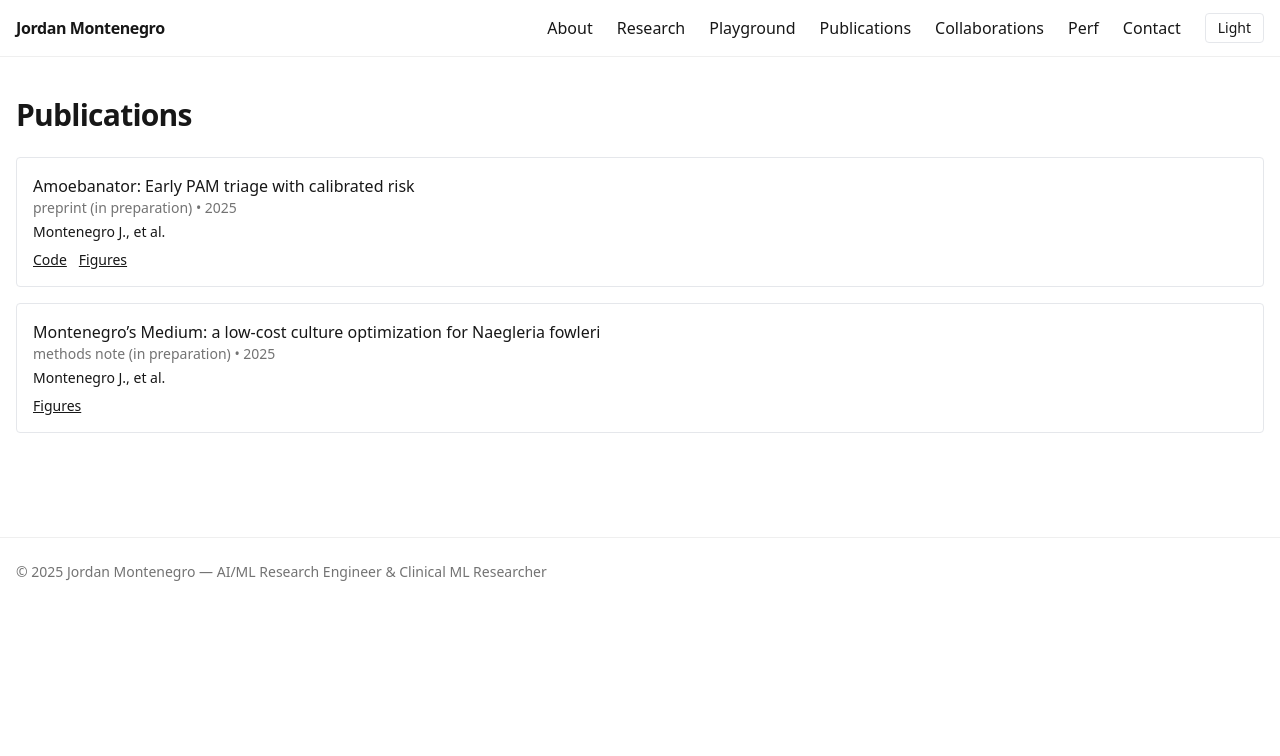
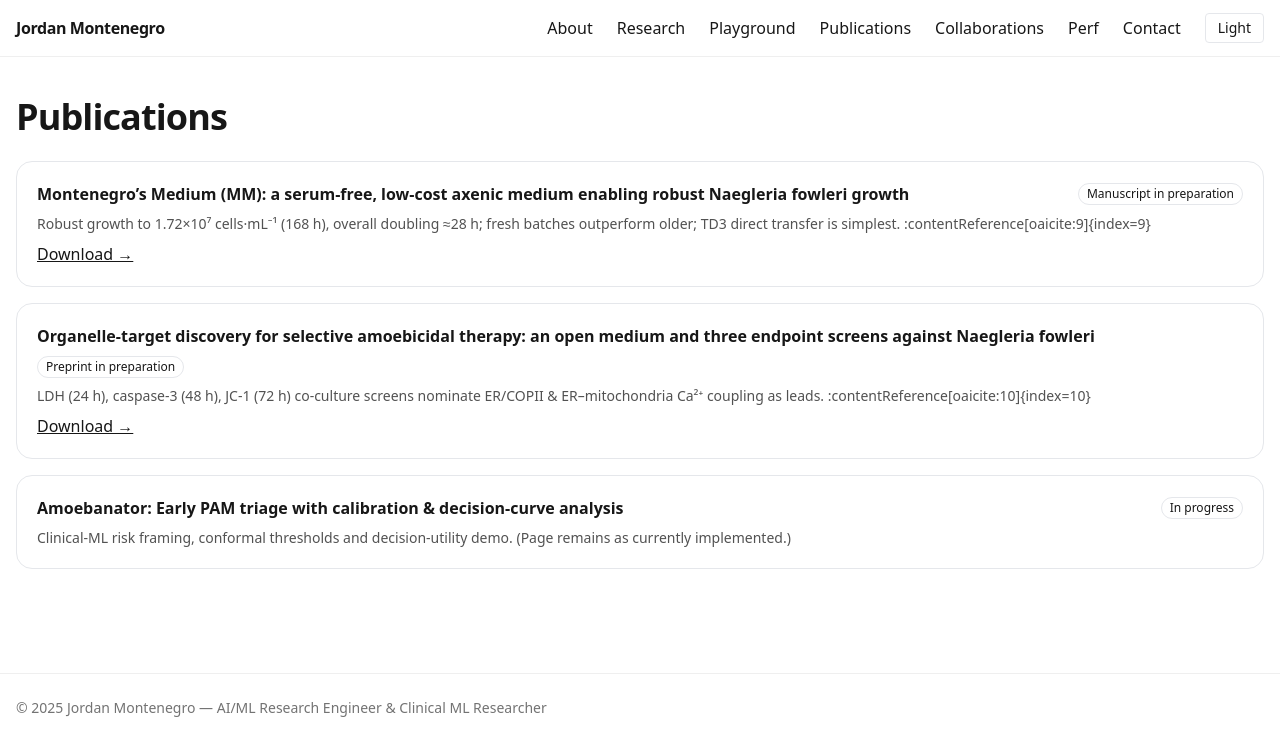
Before and after one commit to ljm234/ljm234.github.io, a Next.js app: page /publications in a window 1280 px wide. Shown: the top 756 px of the page. Built offline with nearby package versions, Linux system fonts and the light colour scheme.

Commit message:
research: add Montenegro’s Medium + Organelle-targets pages; update Home, Research, Publications

```diff
--- a/src/app/page.jsx
+++ b/src/app/page.jsx
@@ -1,7 +1,6 @@
 export default function Home() {
   return (
     <div className="space-y-10">
-      {/* HERO */}
       <section className="grid md:grid-cols-2 gap-8 items-center">
         <div>
           <h1
@@ -14,10 +13,7 @@ export default function Home() {
             I build and research ML for medicine and applied CS, to serve real people.
           </p>
           <div className="mt-6 flex flex-wrap gap-3">
-            <a
-              href="/research"
-              className="rounded bg-black text-white dark:bg-white dark:text-black px-4 py-2"
-            >
+            <a href="/research" className="rounded bg-black text-white dark:bg-white dark:text-black px-4 py-2">
               View Research and Projects
             </a>
             <a href="/playground" className="rounded border px-4 py-2">
@@ -25,21 +21,10 @@ export default function Home() {
             </a>
           </div>
           <div className="mt-3 flex flex-wrap gap-4">
-            <a
-              href="/downloads/Jordan-Montenegro-CV.pdf"
-              className="text-sm underline"
-            >
-              CV (PDF)
-            </a>
-            <a
-              href="/downloads/Research-Summary.pdf"
-              className="text-sm underline"
-            >
-              One-page Research Summary
-            </a>
+            <a href="/downloads/Jordan-Montenegro-CV.pdf" className="text-sm underline">CV (PDF)</a>
+            <a href="/downloads/Research-Summary.pdf" className="text-sm underline">One-page Research Summary</a>
           </div>
         </div>
-
         <div className="grid grid-cols-3 gap-4">
           <Metric k="3–5×" v="Montenegro’s Medium growth" />
           <Metric k="16-pt" v="Amoebanator triage score" />
@@ -55,24 +40,22 @@ export default function Home() {
 
       {/* HIGHLIGHTS */}
       <section>
-        <h2 className="text-2xl font-semibold tracking-tight mb-4">
-          Research highlights
-        </h2>
+        <h2 className="text-2xl font-semibold tracking-tight mb-4">Research highlights</h2>
         <div className="grid md:grid-cols-3 gap-6">
           <Card
-            title="Amoebanator CDS"
+            title="Amoebanator: Early PAM Triage CDS"
             href="/research/amoebanator"
-            desc="Early PAM triage with risk calibration, decision curve, and explainability."
+            desc="Risk model with calibration, decision curve, and explainability."
           />
           <Card
-            title="Montenegro’s Medium"
+            title="Montenegro’s Medium (MM)"
             href="/research/montenegro-medium"
-            desc="Low-cost culture medium with 3–5× growth for Naegleria fowleri."
+            desc="Serum-free, low-cost axenic medium enabling robust N. fowleri growth."
           />
           <Card
-            title="ER-Stress in N. fowleri"
-            href="/research/er-stress"
-            desc="Drug response assays and mitochondrial dysfunction signatures."
+            title="Organelle-Target Discovery for Selective Therapy"
+            href="/research/organelle-targets"
+            desc="ER/COPII & ER–mitochondria Ca²⁺ coupling nominated via LDH/Caspase/JC-1 screens."
           />
         </div>
       </section>
@@ -89,16 +72,11 @@ function Metric({ k, v }) {
   );
 }
 function Logo({ children }) {
-  return (
-    <div className="text-sm px-3 py-1 rounded border">{children}</div>
-  );
+  return <div className="text-sm px-3 py-1 rounded border">{children}</div>;
 }
 function Card({ title, desc, href }) {
   return (
-    <a
-      href={href}
-      className="rounded-lg border p-4 hover:bg-neutral-50 dark:hover:bg-neutral-900"
-    >
+    <a href={href} className="rounded-lg border p-4 hover:bg-neutral-50 dark:hover:bg-neutral-900">
       <div className="font-semibold">{title}</div>
       <div className="text-sm mt-1 text-neutral-500">{desc}</div>
       <div className="text-xs mt-3 underline">Read more →</div>
--- a/src/app/publications/page.jsx
+++ b/src/app/publications/page.jsx
@@ -1,34 +1,41 @@
-import pubs from "./pubs.json";
+export const metadata = { title: "Publications — Jordan Montenegro" };
 
-export const metadata = {
-  title: "Publications — Jordan Montenegro",
-  description: "Preprints, methods notes, posters, and code/data links.",
-};
+function Pub({ title, status, notes, href }) {
+  return (
+    <li className="rounded-2xl border p-5">
+      <div className="flex flex-wrap items-center justify-between gap-2">
+        <h3 className="font-semibold">{title}</h3>
+        <span className="text-xs rounded-full border px-2 py-0.5">{status}</span>
+      </div>
+      {notes && <p className="mt-2 text-sm text-neutral-600 dark:text-neutral-300">{notes}</p>}
+      {href && <a className="mt-2 inline-block underline" href={href}>Download →</a>}
+    </li>
+  );
+}
 
-export default function Publications(){
+export default function PublicationsPage() {
   return (
-    <div>
-      <h1 className="text-3xl font-bold tracking-tight mb-6">Publications</h1>
-      {(!Array.isArray(pubs) || pubs.length === 0) ? (
-        <p className="text-sm text-neutral-500">Nothing listed yet. Check back soon.</p>
-      ) : (
-        <ul className="space-y-4">
-          {pubs.map((p,i)=>(
-            <li key={i} className="rounded border p-4">
-              <div className="font-medium">{p.title}</div>
-              <div className="text-sm text-neutral-500">{p.status} • {p.year}</div>
-              {p.authors && <div className="text-sm mt-1">{p.authors}</div>}
-              <div className="mt-2 flex flex-wrap gap-3 text-sm">
-                {p.links?.pdf && <a className="underline" href={p.links.pdf}>PDF</a>}
-                {p.links?.code && <a className="underline" href={p.links.code}>Code</a>}
-                {p.links?.data && <a className="underline" href={p.links.data}>Data</a>}
-                {p.links?.figures && <a className="underline" href={p.links.figures}>Figures</a>}
-                {p.links?.doi && <a className="underline" href={p.links.doi}>DOI</a>}
-              </div>
-            </li>
-          ))}
-        </ul>
-      )}
+    <div className="space-y-6">
+      <h1 className="text-4xl font-bold tracking-tight">Publications</h1>
+      <ul className="space-y-4">
+        <Pub
+          title="Montenegro’s Medium (MM): a serum-free, low-cost axenic medium enabling robust Naegleria fowleri growth"
+          status="Manuscript in preparation"
+          notes="Robust growth to 1.72×10⁷ cells·mL⁻¹ (168 h), overall doubling ≈28 h; fresh batches outperform older; TD3 direct transfer is simplest. :contentReference[oaicite:9]{index=9}"
+          href="/papers/montenegro-medium.docx"
+        />
+        <Pub
+          title="Organelle-target discovery for selective amoebicidal therapy: an open medium and three endpoint screens against Naegleria fowleri"
+          status="Preprint in preparation"
+          notes="LDH (24 h), caspase-3 (48 h), JC-1 (72 h) co-culture screens nominate ER/COPII & ER–mitochondria Ca²⁺ coupling as leads. :contentReference[oaicite:10]{index=10}"
+          href="/papers/organelle-targets.docx"
+        />
+        <Pub
+          title="Amoebanator: Early PAM triage with calibration & decision-curve analysis"
+          status="In progress"
+          notes="Clinical-ML risk framing, conformal thresholds and decision-utility demo. (Page remains as currently implemented.)"
+        />
+      </ul>
     </div>
   );
 }
--- /dev/null
+++ b/src/app/research/montenegro-medium/page.jsx
@@ -0,0 +1,35 @@
+export const metadata = {
+  title: "Montenegro’s Medium (MM) — Jordan Montenegro",
+  description: "Serum-free, low-cost axenic medium enabling robust Naegleria fowleri growth.",
+};
+
+export default function Page() {
+  return (
+    <div className="space-y-6">
+      <h1 className="text-3xl font-bold tracking-tight">Montenegro’s Medium (MM)</h1>
+
+      <p className="text-neutral-700 dark:text-neutral-300">
+        A simple <strong>serum-free, low-cost</strong> axenic medium that supports robust{" "}
+        <em>Naegleria fowleri</em> growth and routine passaging. Mean density rose from
+        2.05×10<sup>5</sup> to 1.72×10<sup>7</sup> cells·mL⁻¹ over 168 h with an overall
+        doubling time ≈ 28 h; early windows were faster (≈12 h at 0–24 h; ≈9 h at 24–48 h).
+        Fresh batches outperformed 30–35-day batches at 48 h (~1.55×) and 72 h (~2.77×);
+        direct transfer at Day 3 (TD3) matched or beat centrifuge transfer and is the simplest default. :contentReference[oaicite:2]{index=2}
+      </p>
+
+      <ul className="list-disc pl-6">
+        <li>Ingredients are common; no antibiotics; standard sterile technique. :contentReference[oaicite:3]{index=3}</li>
+        <li>Repeated subculture &gt;50 passages without loss of routine growth. :contentReference[oaicite:4]{index=4}</li>
+        <li>Cost check ≈ $0.12–$0.36 / 100 mL vs $8–$23 for serum formulas. :contentReference[oaicite:5]{index=5}</li>
+      </ul>
+
+      <div className="rounded-lg border p-4">
+        <div className="font-medium mb-2">Downloads</div>
+        <ul className="list-disc pl-6">
+          <li><a className="underline" href="/papers/montenegro-medium.docx">Manuscript (DOCX)</a></li>
+          <li><a className="underline" href="/downloads/Research-Summary.pdf">One-page summary</a></li>
+        </ul>
+      </div>
+    </div>
+  );
+}
--- /dev/null
+++ b/src/app/research/organelle-targets/page.jsx
@@ -0,0 +1,35 @@
+export const metadata = {
+  title: "Montenegro’s Medium (MM) — Jordan Montenegro",
+  description: "Serum-free, low-cost axenic medium enabling robust Naegleria fowleri growth.",
+};
+
+export default function Page() {
+  return (
+    <div className="space-y-6">
+      <h1 className="text-3xl font-bold tracking-tight">Montenegro’s Medium (MM)</h1>
+
+      <p className="text-neutral-700 dark:text-neutral-300">
+        A simple <strong>serum-free, low-cost</strong> axenic medium that supports robust{" "}
+        <em>Naegleria fowleri</em> growth and routine passaging. Mean density rose from
+        2.05×10<sup>5</sup> to 1.72×10<sup>7</sup> cells·mL⁻¹ over 168 h with an overall
+        doubling time ≈ 28 h; early windows were faster (≈12 h at 0–24 h; ≈9 h at 24–48 h).
+        Fresh batches outperformed 30–35-day batches at 48 h (~1.55×) and 72 h (~2.77×);
+        direct transfer at Day 3 (TD3) matched or beat centrifuge transfer and is the simplest default. :contentReference[oaicite:2]{index=2}
+      </p>
+
+      <ul className="list-disc pl-6">
+        <li>Ingredients are common; no antibiotics; standard sterile technique. :contentReference[oaicite:3]{index=3}</li>
+        <li>Repeated subculture &gt;50 passages without loss of routine growth. :contentReference[oaicite:4]{index=4}</li>
+        <li>Cost check ≈ $0.12–$0.36 / 100 mL vs $8–$23 for serum formulas. :contentReference[oaicite:5]{index=5}</li>
+      </ul>
+
+      <div className="rounded-lg border p-4">
+        <div className="font-medium mb-2">Downloads</div>
+        <ul className="list-disc pl-6">
+          <li><a className="underline" href="/papers/montenegro-medium.docx">Manuscript (DOCX)</a></li>
+          <li><a className="underline" href="/downloads/Research-Summary.pdf">One-page summary</a></li>
+        </ul>
+      </div>
+    </div>
+  );
+}
--- a/src/app/research/page.jsx
+++ b/src/app/research/page.jsx
@@ -1,19 +1,47 @@
-import { projects } from "@/content/projects";
+export const metadata = {
+  title: "Research — Jordan Montenegro",
+  description: "Clinical ML + microbiology projects.",
+};
 
-export default function Research() {
+const items = [
+  {
+    slug: "amoebanator",
+    title: "Amoebanator: Early PAM Triage CDS",
+    desc: "Risk model with calibration, decision-curve analysis, and explainability.",
+    tags: ["Clinical ML", "CDS", "Calibration"],
+  },
+  {
+    slug: "montenegro-medium",
+    title: "Montenegro’s Medium (MM)",
+    desc: "Serum-free, low-cost axenic medium enabling robust Naegleria fowleri growth.",
+    tags: ["Wet Lab", "Optimization"],
+  },
+  {
+    slug: "organelle-targets",
+    title: "Organelle-Target Discovery for Selective Amoebicidal Therapy",
+    desc: "Open medium + 96-well screens (LDH 24h, caspase-3 48h, JC-1 72h) nominate ER/COPII and ER–mitochondria Ca²⁺ coupling.",
+    tags: ["Mechanism", "Screening"],
+  },
+];
+
+export default function ResearchPage() {
   return (
-    <div>
-      <h1 className="text-3xl font-bold tracking-tight mb-6">Research</h1>
-      <div className="grid md:grid-cols-3 gap-6">
-        {projects.map(p => (
-          <a key={p.slug} href={`/research/${p.slug}`} className="rounded-lg border p-4 hover:bg-neutral-50 dark:hover:bg-neutral-900">
-            <div className="font-semibold">{p.title}</div>
-            <div className="text-sm text-neutral-500 mt-1">{p.summary}</div>
-            <div className="mt-2 flex flex-wrap gap-2">
-              {p.tags.map(t => <span key={t} className="text-xs border rounded px-2 py-0.5">{t}</span>)}
+    <div className="space-y-8">
+      <h1 className="text-4xl font-bold tracking-tight">Research</h1>
+      <div className="space-y-6">
+        {items.map((p) => (
+          <article key={p.slug} className="rounded-2xl border p-6">
+            <h2 className="text-xl font-semibold">{p.title}</h2>
+            <p className="mt-2 text-neutral-600 dark:text-neutral-300">{p.desc}</p>
+            <div className="mt-3 flex flex-wrap gap-2">
+              {p.tags.map((t) => (
+                <span key={t} className="text-xs rounded border px-2 py-0.5">{t}</span>
+              ))}
             </div>
-            <div className="text-xs mt-3 underline">Open project →</div>
-          </a>
+            <a className="mt-3 inline-block underline" href={`/research/${p.slug}`}>
+              Open project →
+            </a>
+          </article>
         ))}
       </div>
     </div>
```
Also changed, not shown: 2 other files (tests, documents, lock files or other folders).
